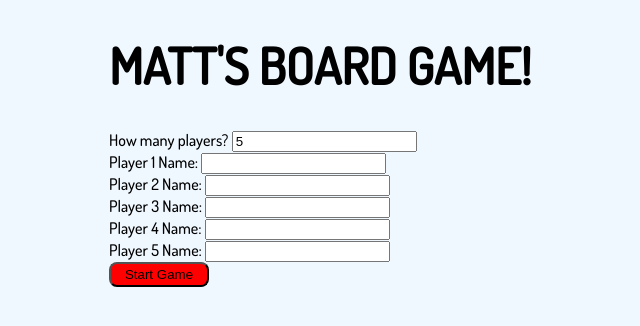
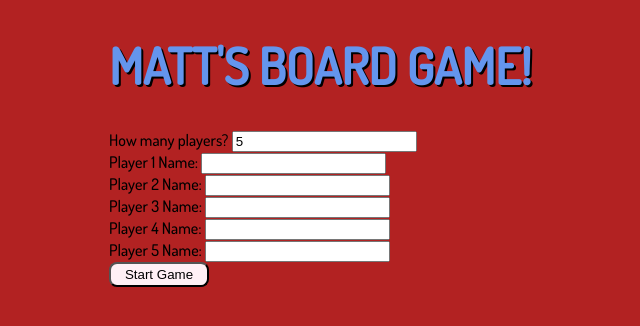
Before and after one commit to Schultzy9/Matt-Board-Game, a plain HTML site: page index.html in a window 1280 px wide. Both pictures are taken after typing "5" into the empty fields and a click on the button "Submit". Shown: the whole page, without its empty margins (51-691 px from the left). Drawn offline with Linux system fonts and the light colour scheme.

Commit message:
small changes

```diff
--- a/css/style.css
+++ b/css/style.css
@@ -1,12 +1,12 @@
 @import url('https://fonts.googleapis.com/css2?family=Dosis:wght@500&display=swap');
 
 body {
-  background-color: aliceblue;
+  background-color: firebrick;
   color: black;
   font-family: 'Dosis', sans-serif;
 }
 
-.gameStart, #start, .diceTime, .chanceTime, .duelTime {
+.gameStart, #start, .diceTime, .chanceTime, .duelTime, .nextPlayer {
   display: none;
 }
 
@@ -17,13 +17,19 @@ body {
 }
 
 h1 {
+  color: cornflowerblue;
   font-size: 50px;
   text-transform: uppercase;
+  text-shadow: 2px 2px black;
 }
 
 button {
   border-radius: 8px;
-  background-color: red;
+  background-color: lavenderblush;
   width: 100px;
   height: 25px;
 }
+
+button:hover {
+  background-color: lightgoldenrodyellow;
+}
--- a/index.html
+++ b/index.html
@@ -19,18 +19,17 @@
     <div class='setGame'>
       <label>How many players?</label>
       <input id='playerNumbers' type='number'></input>
-      <button id='submitPlayerNumbers'>Submit</button>
+      <button class='btn' id='submitPlayerNumbers'>Submit</button>
 
       <div id='playerNames'>
       </div>
     </div>
 
-    <button id='start'>Start Game</button>
+    <button class='btn' id='start'>Start Game</button>
 
     <div class='gameStart'>
       <h2>Current Player</h2>
       <h1 id='currentPlayer'></h1>
-      <button id='nextPlayer'>Next Player</button>
     </div>
 
     <div class='diceTime'>
@@ -53,6 +52,10 @@
       <h1 id='showDuelGame'></h1>
     </div>
 
+    <div class='nextPlayer'>
+      <button id='nextPlayerButton'>Next Player</button>
+    </div>
+
   </div>
 
 
--- a/js/board-game.js
+++ b/js/board-game.js
@@ -48,6 +48,8 @@ let numOfPlayers = 0;
 let players = [];
 let currentPlayer = [];
 
+//FUNCTIONS FOR RECORDING STATS AND JAZZ
+
 const createPlayer = (num) => {
   players.push({
     id: (num+1),
@@ -69,6 +71,8 @@ const updateStats = (player, space) => {
     player.duel += 1;
   }
 }
+
+//ACTIONS ONCE THE DOCUMENT IS READY
 
 $(document).ready(function() {
   // SET THE NUMBER OF PLAYERS
@@ -102,7 +106,7 @@ $(document).ready(function() {
   });
 
   //NEXT PLAYER
-  $('#nextPlayer').on('click', function() {
+  $('#nextPlayerButton').on('click', function() {
     currentPlayer.currentPlayer = false;
     if (currentPlayer.id === players.length) {
       players[0].currentPlayer = true;
@@ -120,6 +124,7 @@ $(document).ready(function() {
     $('#showDuelGame').text('');
     $('.duelTime').hide();
     $('#dice').show();
+    $('.nextPlayer').hide();
   });
 
   // ROLL THE DICE
@@ -129,6 +134,7 @@ $(document).ready(function() {
     for (let i = 0; i < players.length; i++) {
       if (players[i].currentPlayer === true) {
         players[i].position += num;
+        updateStats(players[i], board[players[i].position]);
         if (board[players[i].position] === 'chance') {
           $('.chanceTime').show();
           $('#chance').show();
```
